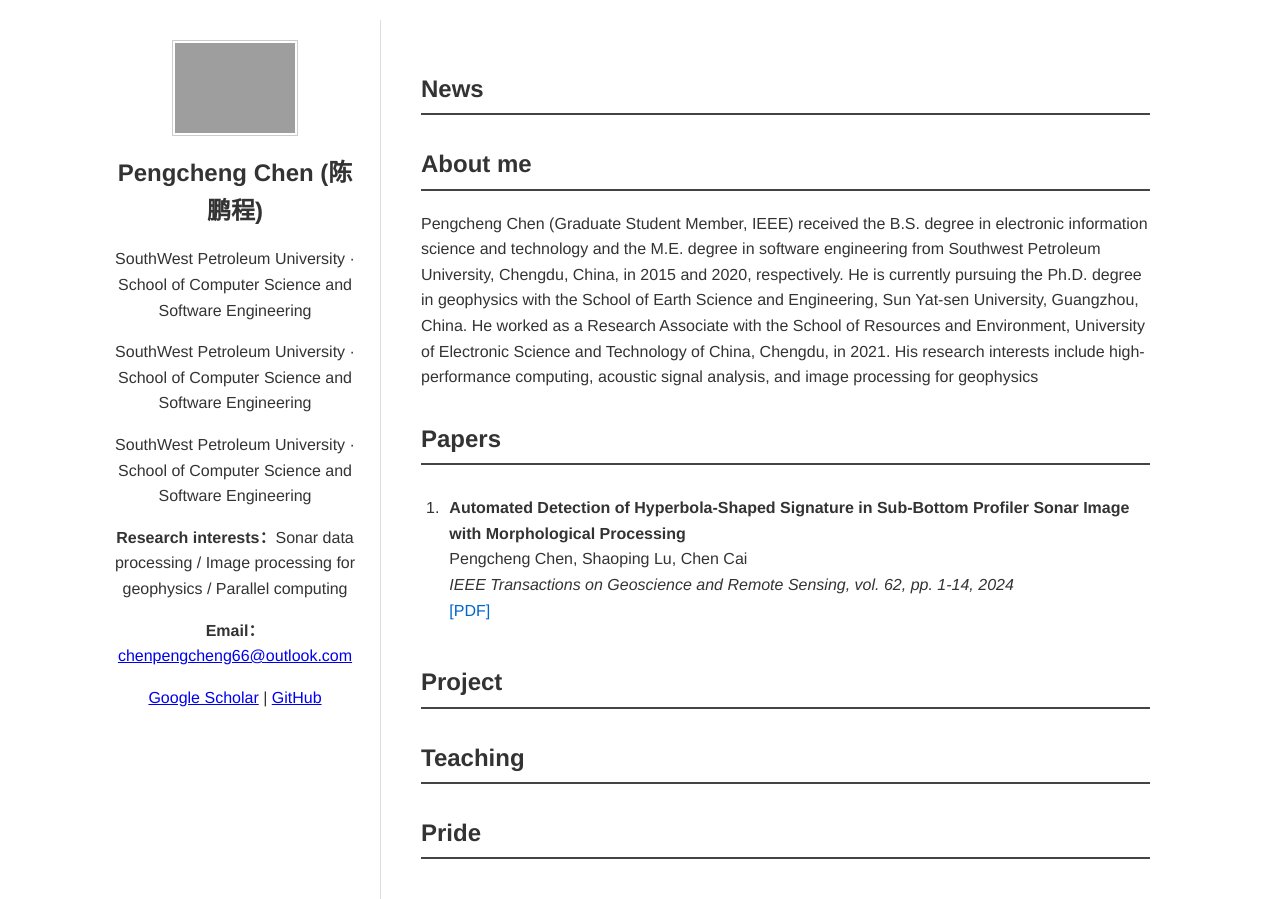
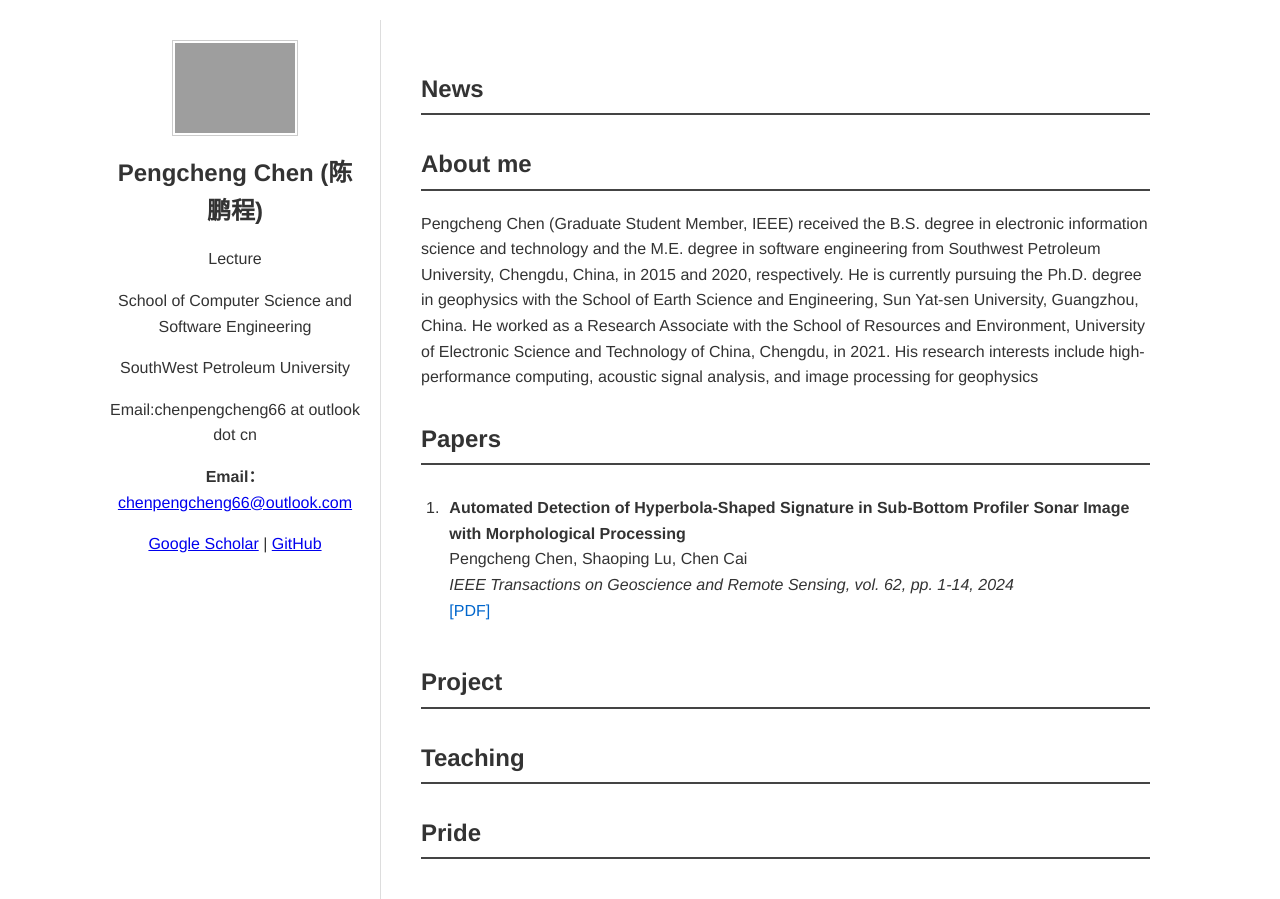
Before and after one commit to chenpengcheng66/chenpengcheng66.github.io, a plain HTML site: page index.html in a window 1280 px wide. Drawn offline with Linux system fonts and the light colour scheme; no server answers; grey boxes are pictures that could not be loaded.

Commit message:
Update index.html

```diff
--- a/index.html
+++ b/index.html
@@ -13,10 +13,11 @@
     <aside class="sidebar">
       <img src="assets/chen.jpg" alt="我的照片" class="profile-pic">
       <h1>Pengcheng Chen (陈鹏程)</h1>
-      <p></strong>SouthWest Petroleum University · School of Computer Science and Software Engineering</p>
-      <p></strong>SouthWest Petroleum University · School of Computer Science and Software Engineering</p>
-      <p></strong>SouthWest Petroleum University · School of Computer Science and Software Engineering</p>
-      <p><strong>Research interests：</strong>Sonar data processing / Image processing for geophysics / Parallel computing</p>
+      <p></strong>Lecture</p>
+      <p></strong>School of Computer Science and Software Engineering</p>
+      <p></strong>SouthWest Petroleum University</p>
+      <p></strong>Email:chenpengcheng66 at outlook dot cn</p>
+
       <p><strong>Email：</strong>
         <a href="mailto:chenpengcheng66@outlook.com">chenpengcheng66@outlook.com</a>
       </p>
```
